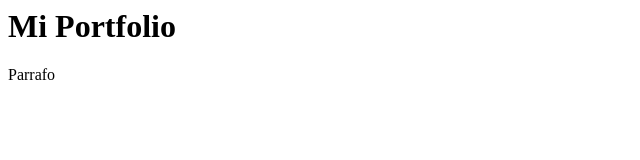
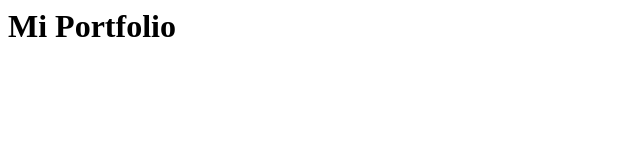
Before and after one commit to okinainko/PortfolioFrontEnd, a plain HTML site: page index.html in a window 1280 px wide. Shown: the full height of the page, 0-640 px from the left. Drawn offline with Linux system fonts and the light colour scheme.

Commit message:
Update index.html

```diff
--- a/index.html
+++ b/index.html
@@ -1,2 +1 @@
 <h1>Mi Portfolio</h1>
-<p> Parrafo </p>
```
